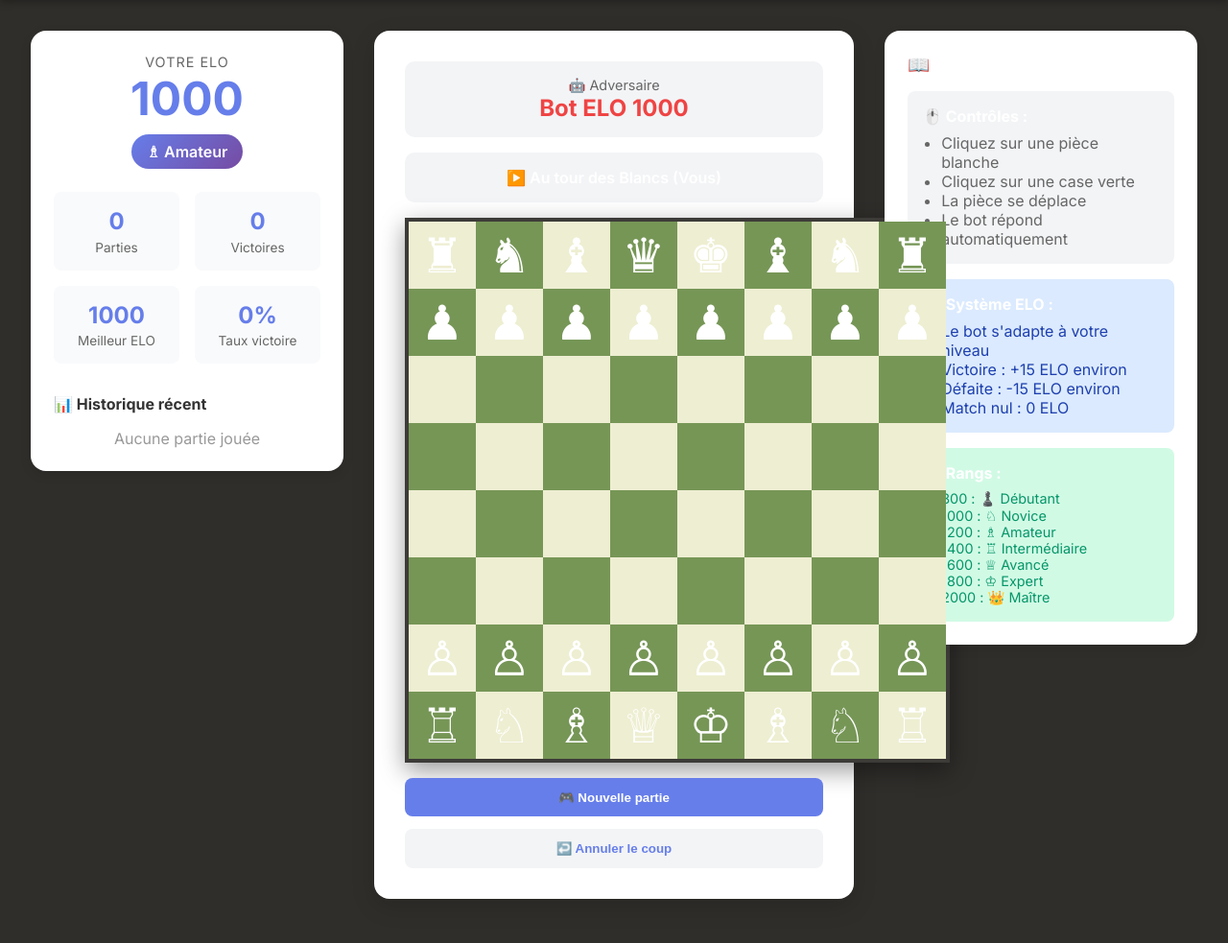
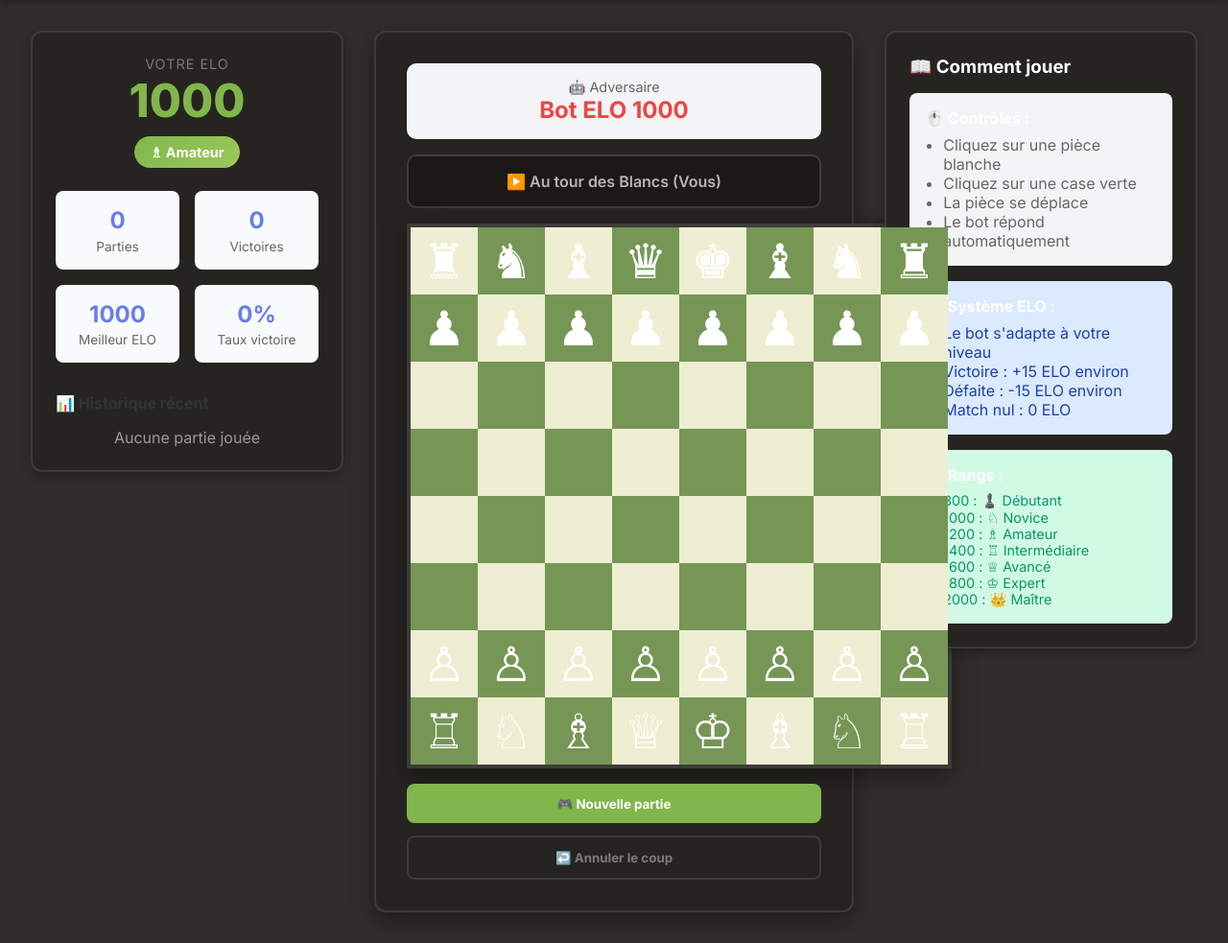
Before and after one commit to Alex12062012/Chess.io, a Flask app: page /ranked in a window 1280 px wide. Shown: the part 69-1052 px from the top of the page at 96% size. Before the commit the page ends 1006 px from the top, so only its background shows below. Run offline with Flask 3, Linux system fonts and the light colour scheme; the visitor is signed in with stand-in values (Sample User, id 1); data comes from the database, SQL or seed files in the repository; data that the repository does not hold is empty; some libraries are stand-ins or nearby versions.

Commit message:
Update ranked.html

```diff
--- a/templates/ranked.html
+++ b/templates/ranked.html
@@ -12,17 +12,19 @@
     }
 
     .sidebar-left, .sidebar-right {
-        background: white;
-        border-radius: 16px;
+        background: #262421;
+        border: 2px solid #3d3b38;
+        border-radius: 12px;
         padding: 1.5rem;
-        box-shadow: 0 4px 12px rgba(0,0,0,0.1);
+        box-shadow: 0 4px 12px rgba(0,0,0,0.3);
     }
 
     .chess-board-wrapper {
-        background: white;
-        border-radius: 16px;
+        background: #262421;
+        border: 2px solid #3d3b38;
+        border-radius: 12px;
         padding: 2rem;
-        box-shadow: 0 8px 24px rgba(0,0,0,0.15);
+        box-shadow: 0 8px 24px rgba(0,0,0,0.4);
     }
 
     .chess-board {
@@ -107,12 +109,12 @@
 
     .elo-number {
         font-size: 3rem;
-        font-weight: bold;
-        color: #667eea;
+        font-weight: 800;
+        color: #81b64c;
     }
 
     .elo-label {
-        color: #666;
+        color: #7c7a77;
         font-size: 0.9rem;
         text-transform: uppercase;
         letter-spacing: 1px;
@@ -120,21 +122,24 @@
 
     .rank-badge {
         display: inline-block;
-        background: linear-gradient(135deg, #667eea 0%, #764ba2 100%);
-        color: white;
+        background: linear-gradient(135deg, #81b64c 0%, #9ac95a 100%);
+        color: #fff;
         padding: 0.5rem 1rem;
         border-radius: 20px;
-        font-weight: 600;
+        font-weight: 700;
         margin-top: 0.5rem;
+        font-size: 0.9rem;
     }
 
     .game-status {
-        background: #f3f4f6;
+        background: #1a1917;
         padding: 1rem;
         border-radius: 10px;
         text-align: center;
         margin-bottom: 1rem;
         font-weight: 600;
+        border: 2px solid #3d3b38;
+        color: #b8b6b3;
     }
 
     .game-controls {
@@ -148,28 +153,31 @@
         padding: 0.8rem;
         border: none;
         border-radius: 8px;
-        font-weight: 600;
+        font-weight: 700;
         cursor: pointer;
-        transition: all 0.3s;
+        transition: all 0.2s;
+        font-family: 'Inter', sans-serif;
     }
 
     .control-btn.primary {
-        background: #667eea;
+        background: #81b64c;
         color: white;
     }
 
     .control-btn.primary:hover {
-        background: #5568d3;
-        transform: translateY(-2px);
+        background: #9ac95a;
+        transform: translateY(-1px);
     }
 
     .control-btn.secondary {
-        background: #f3f4f6;
-        color: #667eea;
+        background: transparent;
+        color: #7c7a77;
+        border: 2px solid #3d3b38;
     }
 
     .control-btn.secondary:hover {
-        background: #e5e7eb;
+        background: #3d3b38;
+        color: #b8b6b3;
     }
 
     .history-section {
@@ -462,7 +470,7 @@ function renderBoard() {
 // Met à jour l'état visuel (sélection, coups légaux)
 function updateVisualState() {
     document.querySelectorAll('.square').forEach(sq => {
-        sq.classList.remove('selected', 'legal-move');
+        sq.classList.remove('selected', 'legal-move', 'has-piece');
     });
 
     if (selectedSquare !== null) {
@@ -471,7 +479,13 @@ function updateVisualState() {
 
         legalMoves.forEach(move => {
             const moveEl = document.querySelector(`[data-square="${move}"]`);
-            if (moveEl) moveEl.classList.add('legal-move');
+            if (moveEl) {
+                moveEl.classList.add('legal-move');
+                // Si la case contient une pièce adverse, affiche un cercle différent
+                if (moveEl.textContent.trim() !== '') {
+                    moveEl.classList.add('has-piece');
+                }
+            }
         });
     }
 }
```
